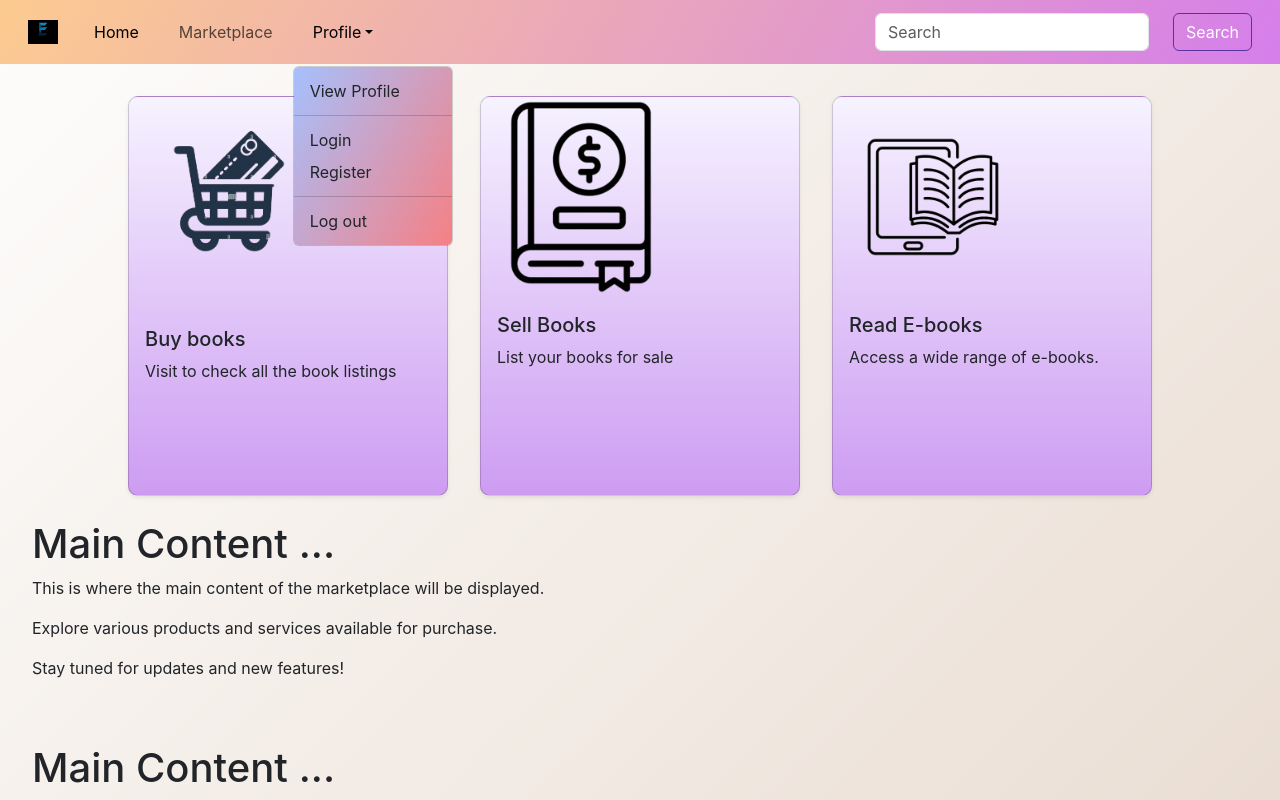
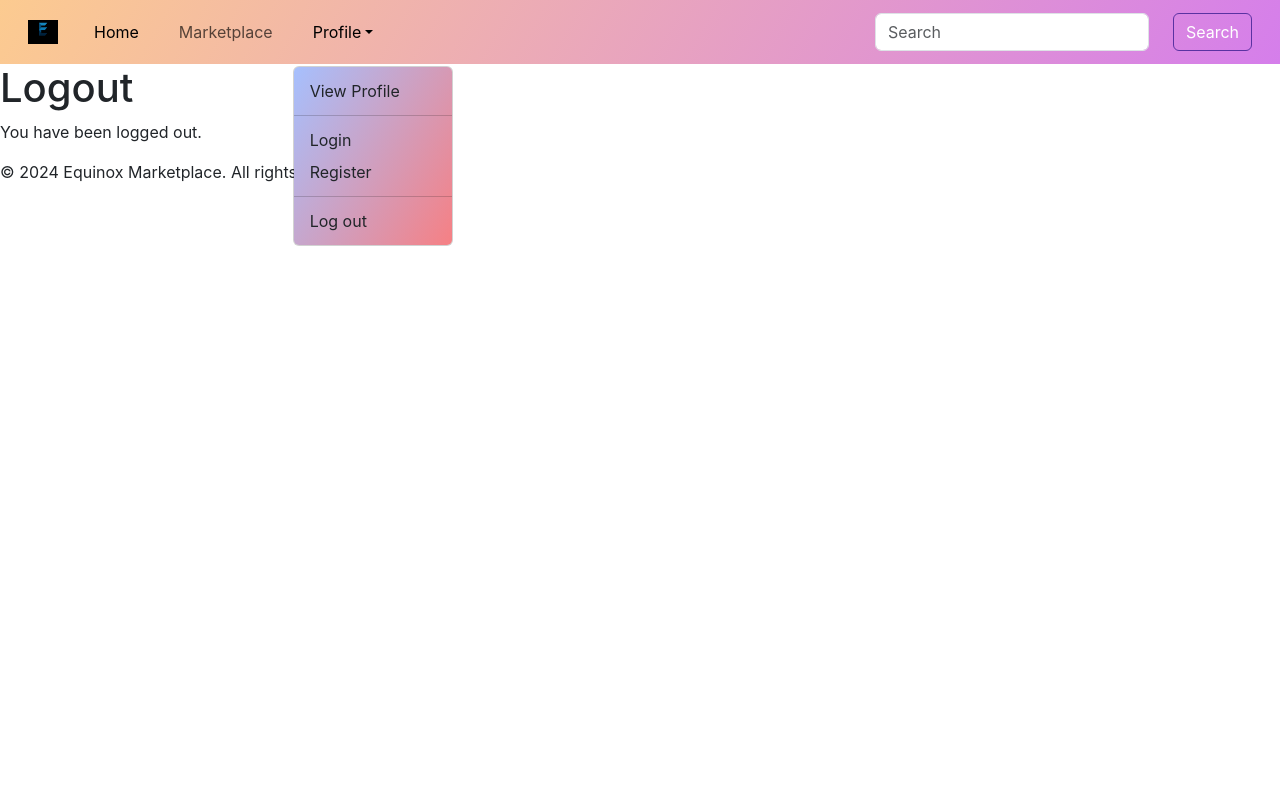
Before and after one commit to MOSTWANTEDmw97/Projects, a React (Create React App) app in the folder equinox-marketplace/: page /Logout in a window 1280 px wide. Both pictures are taken after a click on the button "Profile". Shown: the top 800 px of the page. Built offline with nearby package versions, Linux system fonts and the light colour scheme.

Commit message:
Refactor code structure for improved readability and maintainability

```diff
--- a/equinox-marketplace/package.json
+++ b/equinox-marketplace/package.json
@@ -9,7 +9,8 @@
     "@testing-library/user-event": "^13.5.0",
     "react": "^19.1.1",
     "react-dom": "^19.1.1",
-    "react-scripts": "5.0.1",
+    "react-router-dom": "^7.9.3",
+    "react-scripts": "^0.0.0",
     "web-vitals": "^2.1.4"
   },
   "scripts": {
--- a/equinox-marketplace/src/App.js
+++ /dev/null
@@ -1,34 +0,0 @@
-import logo from './logo.svg';
-import './App.css';
-import Navbar from './Navbar';
-import MainContent from './mainContent';
-
-function App() {
-  return (
-    <div>
-
-    <div>
-        <header>
-            <Navbar />
-
-        </header>
-      </div>
-
-      <div>
-        <main>
-          <MainContent />
-        </main>
-      </div>
-
-      <div>
-        <footer>
-          <p>&copy; 2024 Equinox Marketplace. All rights reserved.</p>
-        </footer>
-      </div>
-
-    </div>
-
-  );
-}
-
-export default App;
--- /dev/null
+++ b/equinox-marketplace/src/App.jsx
@@ -0,0 +1,45 @@
+import logo from './logo.svg';
+import './App.css';
+import Navbar from './Navbar';
+import MainContent from './mainContent';
+import Profile from './Profile';
+import Login from './Login';
+import Register from './Register';
+import Logout from './Logout';
+import Marketplace from './MarketplacePage';
+
+import { BrowserRouter as Router, Route, Routes } from 'react-router-dom';
+
+function App() {
+  return (
+    <Router>
+      <div>
+
+        <div>
+          <header>
+            <Navbar />
+          </header>
+        </div>
+
+        <Routes>
+          <Route path="/" element={<MainContent />} />
+          <Route path="/Marketplace" element={<Marketplace />} />
+          <Route path="/Profile" element={<Profile />} />
+          <Route path="/Login" element={<Login />} />
+          <Route path="/Register" element={<Register />} />
+          <Route path="/Logout" element={<Logout />} />
+        </Routes>
+
+        <div>
+          <footer>
+            <p>&copy; 2024 Equinox Marketplace. All rights reserved.</p>
+          </footer>
+        </div>
+
+      </div>
+    </Router>
+
+  );
+}
+
+export default App;
--- /dev/null
+++ b/equinox-marketplace/src/Logout.jsx
@@ -0,0 +1,8 @@
+export default function Logout() {
+  return (
+    <div>
+      <h1>Logout</h1>
+      <p>You have been logged out.</p>
+    </div>
+  );
+}
--- /dev/null
+++ b/equinox-marketplace/src/MarketplacePage.jsx
@@ -0,0 +1,7 @@
+export default function Profile() {
+  return (
+    <div>
+      <p>Welcome to your Marketplace page!</p>
+    </div>
+  );
+}
--- a/equinox-marketplace/src/Navbar.js
+++ /dev/null
@@ -1,46 +0,0 @@
-import EquinoxLogo from './Images/EquinoxLogo.jpg';
-import NavbarStyle from './Styles/NavbarStyle.module.scss';
-
-export default function Navbar() {
-  return (
-    <nav className={`navbar navbar-expand-lg ${NavbarStyle.gradientBackground} ${NavbarStyle.navbarGeneral}`}>
-        <div className="container-fluid">
-            <a className="navbar-brand" href="#">
-            <img src={EquinoxLogo} alt="Equinox Logo" width="30" height="24" className="d-inline-block align-text-top"/>
-            </a>
-
-            <button className="navbar-toggler" type="button" data-bs-toggle="collapse" data-bs-target="#navbarSupportedContent" aria-controls="navbarSupportedContent" aria-expanded="false" aria-label="Toggle navigation">
-            <span className="navbar-toggler-icon"></span>
-            </button>
-            <div className="collapse navbar-collapse" id="navbarSupportedContent">
-            <ul className={`navbar-nav me-auto mb-2 mb-lg-0 `}>
-                <li className={`nav-item ${NavbarStyle.navbarButtons}`}>
-                <a className="nav-link active" aria-current="page" href="#">Home</a>
-                </li>
-                <li className={`nav-item ${NavbarStyle.navbarButtons}`}>
-                <a className="nav-link" href="#">Marketplace</a>
-                </li>
-                <li className={`nav-item dropdown ${NavbarStyle.navbarButtons}`}>
-                <a className="nav-link dropdown-toggle" href="#" role="button" data-bs-toggle="dropdown" aria-expanded="false">
-                    Profile
-                </a>
-                    <ul className={`dropdown-menu ${NavbarStyle.navbarDropdown}`}>
-                        <li><a className={`dropdown-item ${NavbarStyle.dropdownItem}`} href="#">View Profile</a></li>
-                        <li><hr className="dropdown-divider" /></li>
-                        <li><a className={`dropdown-item ${NavbarStyle.dropdownItem}`} href="#">Login</a></li>
-                        <li><a className={`dropdown-item ${NavbarStyle.dropdownItem}`} href="#">Register</a></li>
-                        <li><hr className="dropdown-divider" /></li>
-                        <li><a className={`dropdown-item ${NavbarStyle.dropdownItem}`} href="#">Log out</a></li>
-                    </ul>
-                </li>
-            </ul>
-            <form className="d-flex" role="search">
-                <input className="form-control me-2" type="search" placeholder="Search" aria-label="Search"/>
-                <button className={`btn ${NavbarStyle.navbarSearchButton}`} type="submit">Search</button>
-            </form>
-            </div>
-        </div>
-    </nav>
-
-  );
-}
--- /dev/null
+++ b/equinox-marketplace/src/Navbar.jsx
@@ -0,0 +1,47 @@
+import EquinoxLogo from './Images/EquinoxLogo.jpg';
+import NavbarStyle from './Styles/NavbarStyle.module.scss';
+import { Link } from 'react-router-dom';
+
+export default function Navbar() {
+  return (
+    <nav className={`navbar navbar-expand-lg ${NavbarStyle.gradientBackground} ${NavbarStyle.navbarGeneral}`}>
+        <div className="container-fluid">
+            <a className="navbar-brand" href="#">
+            <img src={EquinoxLogo} alt="Equinox Logo" width="30" height="24" className="d-inline-block align-text-top"/>
+            </a>
+
+            <button className="navbar-toggler" type="button" data-bs-toggle="collapse" data-bs-target="#navbarSupportedContent" aria-controls="navbarSupportedContent" aria-expanded="false" aria-label="Toggle navigation">
+            <span className="navbar-toggler-icon"></span>
+            </button>
+            <div className="collapse navbar-collapse" id="navbarSupportedContent">
+            <ul className={`navbar-nav me-auto mb-2 mb-lg-0 `}>
+                <li className={`nav-item ${NavbarStyle.navbarButtons}`}>
+                <Link className="nav-link active" aria-current="page" to="/">Home</Link>
+                </li>
+                <li className={`nav-item ${NavbarStyle.navbarButtons}`}>
+                <Link className="nav-link" to="/Marketplace">Marketplace</Link>
+                </li>
+                <li className={`nav-item dropdown ${NavbarStyle.navbarButtons}`}>
+                <a className="nav-link dropdown-toggle" href="#" role="button" data-bs-toggle="dropdown" aria-expanded="false">
+                    Profile
+                </a>
+                    <ul className={`dropdown-menu ${NavbarStyle.navbarDropdown}`}>
+                        <li><Link className={`dropdown-item ${NavbarStyle.dropdownItem}`} to="/Profile">View Profile</Link></li>
+                        <li><hr className="dropdown-divider" /></li>
+                        <li><Link className={`dropdown-item ${NavbarStyle.dropdownItem}`} to="/Login">Login</Link></li>
+                        <li><Link className={`dropdown-item ${NavbarStyle.dropdownItem}`} to="/Register">Register</Link></li>
+                        <li><hr className="dropdown-divider" /></li>
+                        <li><Link className={`dropdown-item ${NavbarStyle.dropdownItem}`} to="/Logout">Log out</Link></li>
+                    </ul>
+                </li>
+            </ul>
+            <form className="d-flex" role="search">
+                <input className="form-control me-2" type="search" placeholder="Search" aria-label="Search"/>
+                <button className={`btn ${NavbarStyle.navbarSearchButton}`} type="submit">Search</button>
+            </form>
+            </div>
+        </div>
+    </nav>
+
+  );
+}
--- a/equinox-marketplace/src/mainContent.js
+++ b/equinox-marketplace/src/mainContent.js
@@ -6,6 +6,7 @@ import Ebook from './Images/Ebook.png';
 
 export default function MainContent() {
   return (
+    <main>
       <div className={MainStyle.mainContent}>
 
       <div className="row">
@@ -38,7 +39,7 @@ export default function MainContent() {
 
 
 
-      <h1>Main Content ...</h1>
+        <h1>Main Content khdsbfhakbvf ...</h1>
         <p>This is where the main content of the marketplace will be displayed.</p>
         <p>Explore various products and services available for purchase.</p>
         <p>Stay tuned for updates and new features!</p>
@@ -69,5 +70,7 @@ export default function MainContent() {
         <br />
         <br />
       </div>
+
+    </main>
       );
 }
```
Also changed, not shown: equinox-marketplace/src/Card.jsx (renamed from equinox-marketplace/src/Card.js), 1 other file (tests, documents, lock files or other folders). Lines whose indentation alone changed are shown as unchanged.
